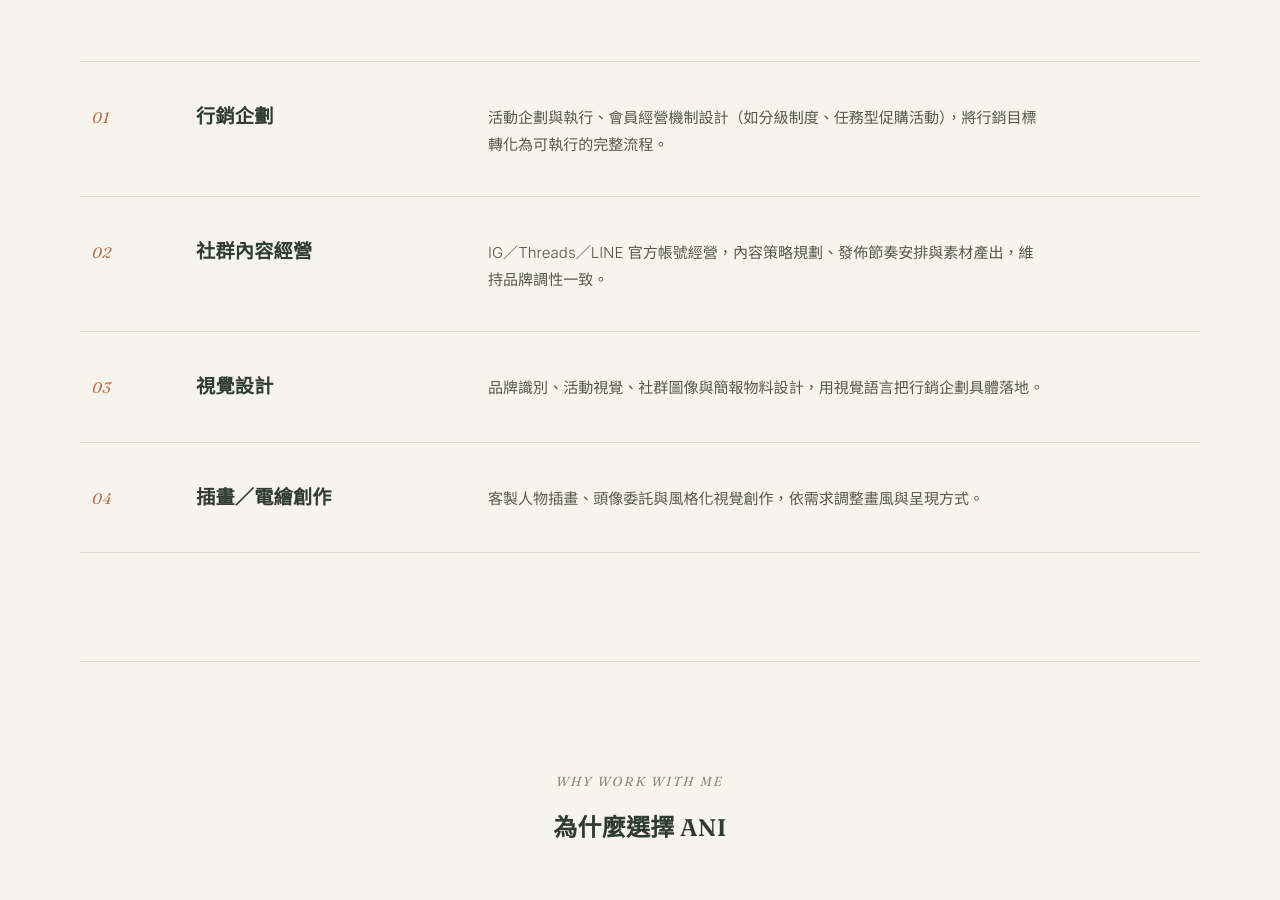
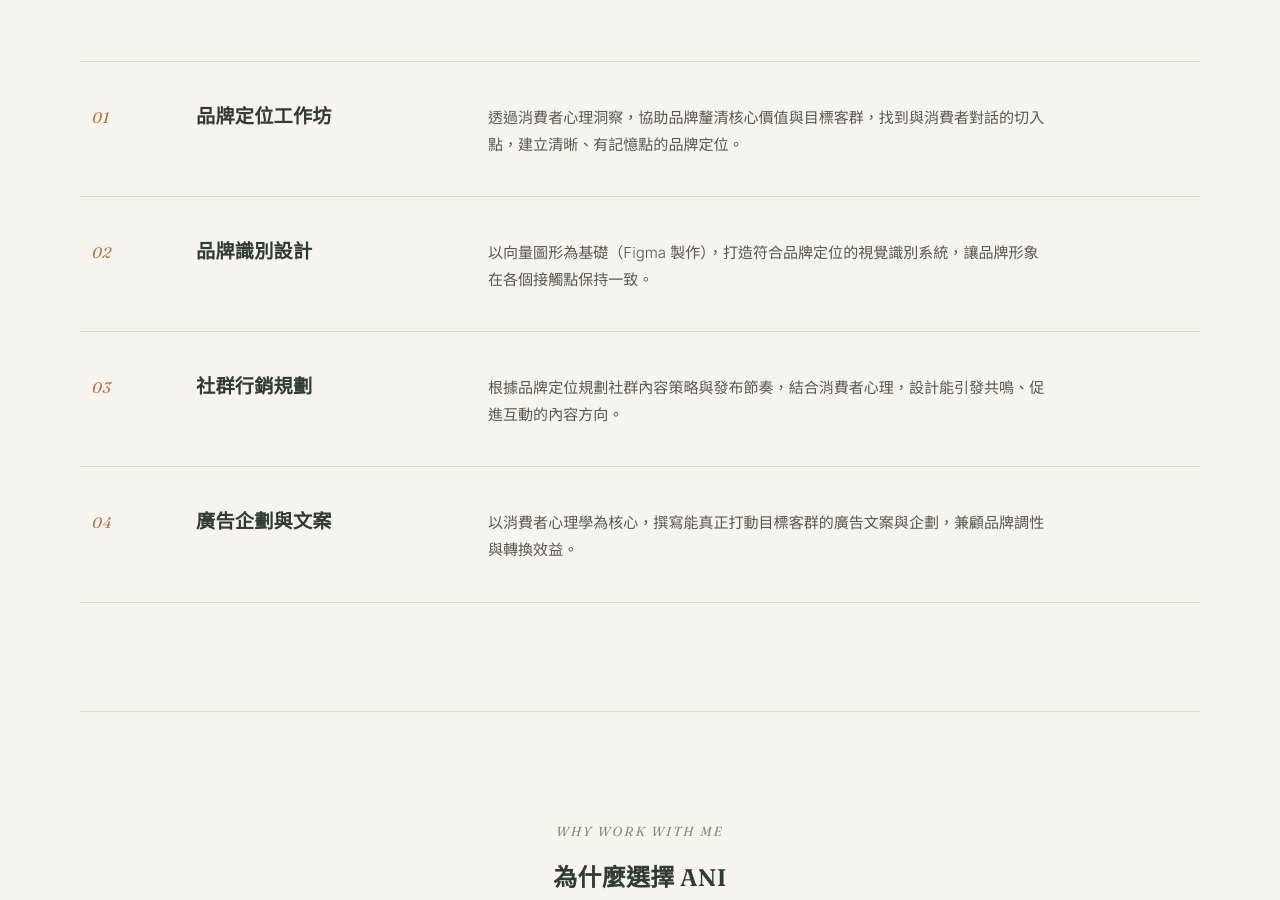
Before and after one commit to aninodestudio-hue/aniode-portfolio, a plain HTML site: page index.html in a window 1280 px wide. Shown: the part 1081-1981 px from the top of the page. Drawn offline with Linux system fonts and the light colour scheme.

Commit message:
Update index.html

```diff
--- a/index.html
+++ b/index.html
@@ -95,26 +95,26 @@
           <div class="service-list">
         <div class="service-row">
           <span class="service-number">01</span>
-        <h3>行銷企劃</h3>
-        <p>活動企劃與執行、會員經營機制設計（如分級制度、任務型促購活動），將行銷目標轉化為可執行的完整流程。</p>
+          <h3>品牌定位工作坊</h3>
+          <p>透過消費者心理洞察，協助品牌釐清核心價值與目標客群，找到與消費者對話的切入點，建立清晰、有記憶點的品牌定位。</p>
         </div>
 
         <div class="service-row">
           <span class="service-number">02</span>
-        <h3>社群內容經營</h3>
-        <p>IG／Threads／LINE 官方帳號經營，內容策略規劃、發佈節奏安排與素材產出，維持品牌調性一致。</p>
+          <h3>品牌識別設計</h3>
+          <p>以向量圖形為基礎（Figma 製作），打造符合品牌定位的視覺識別系統，讓品牌形象在各個接觸點保持一致。</p>
         </div>
 
         <div class="service-row">
           <span class="service-number">03</span>
-        <h3>視覺設計</h3>
-        <p>品牌識別、活動視覺、社群圖像與簡報物料設計，用視覺語言把行銷企劃具體落地。</p>
+          <h3>社群行銷規劃</h3>
+          <p>根據品牌定位規劃社群內容策略與發布節奏，結合消費者心理，設計能引發共鳴、促進互動的內容方向。</p>
         </div>
 
         <div class="service-row">
           <span class="service-number">04</span>
-        <h3>插畫／電繪創作</h3>
-        <p>客製人物插畫、頭像委託與風格化視覺創作，依需求調整畫風與呈現方式。</p>
+          <h3>廣告企劃與文案</h3>
+          <p>以消費者心理學為核心，撰寫能真正打動目標客群的廣告文案與企劃，兼顧品牌調性與轉換效益。</p>
         </div>
     </div>
   </section>
```
Lines whose indentation alone changed are shown as unchanged.
